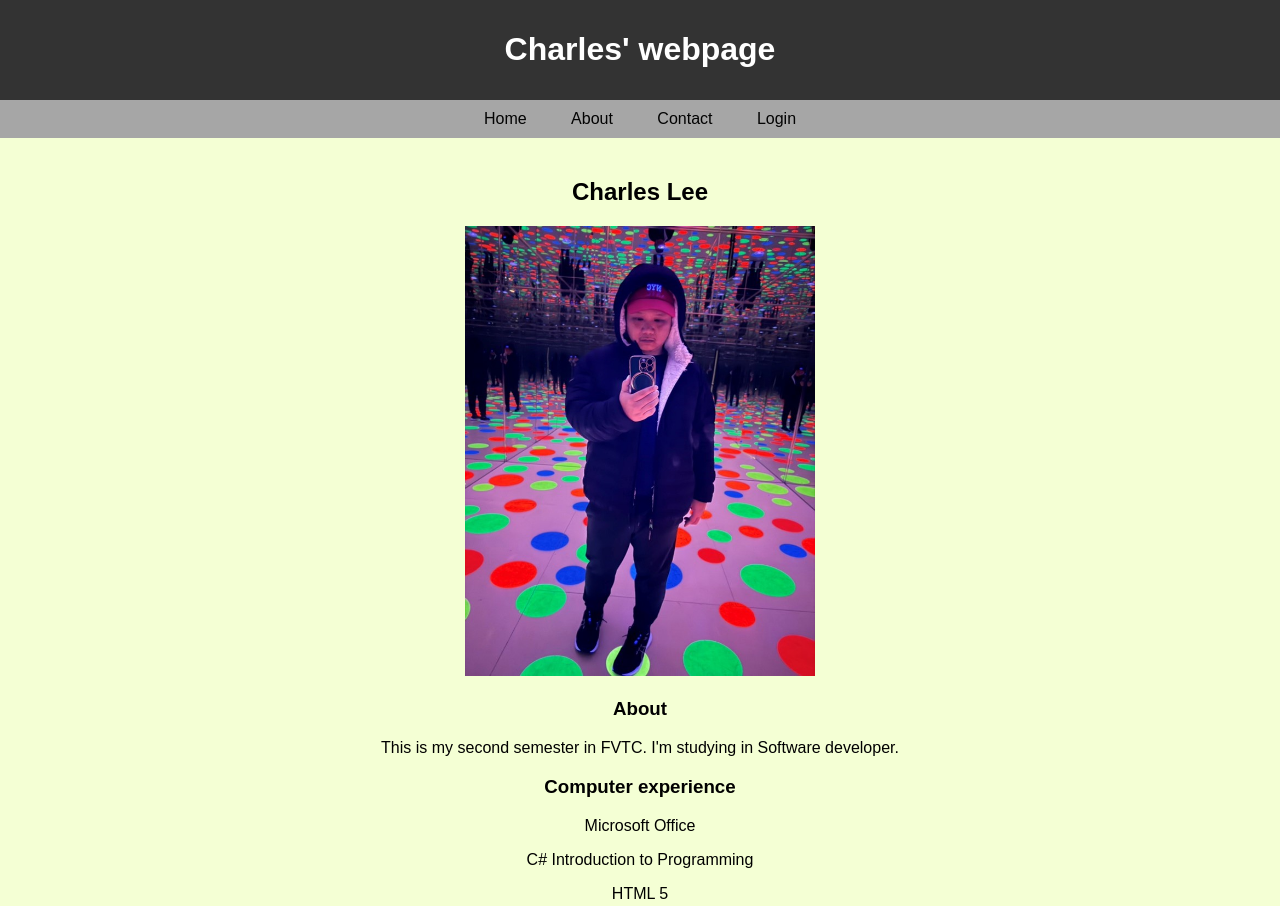
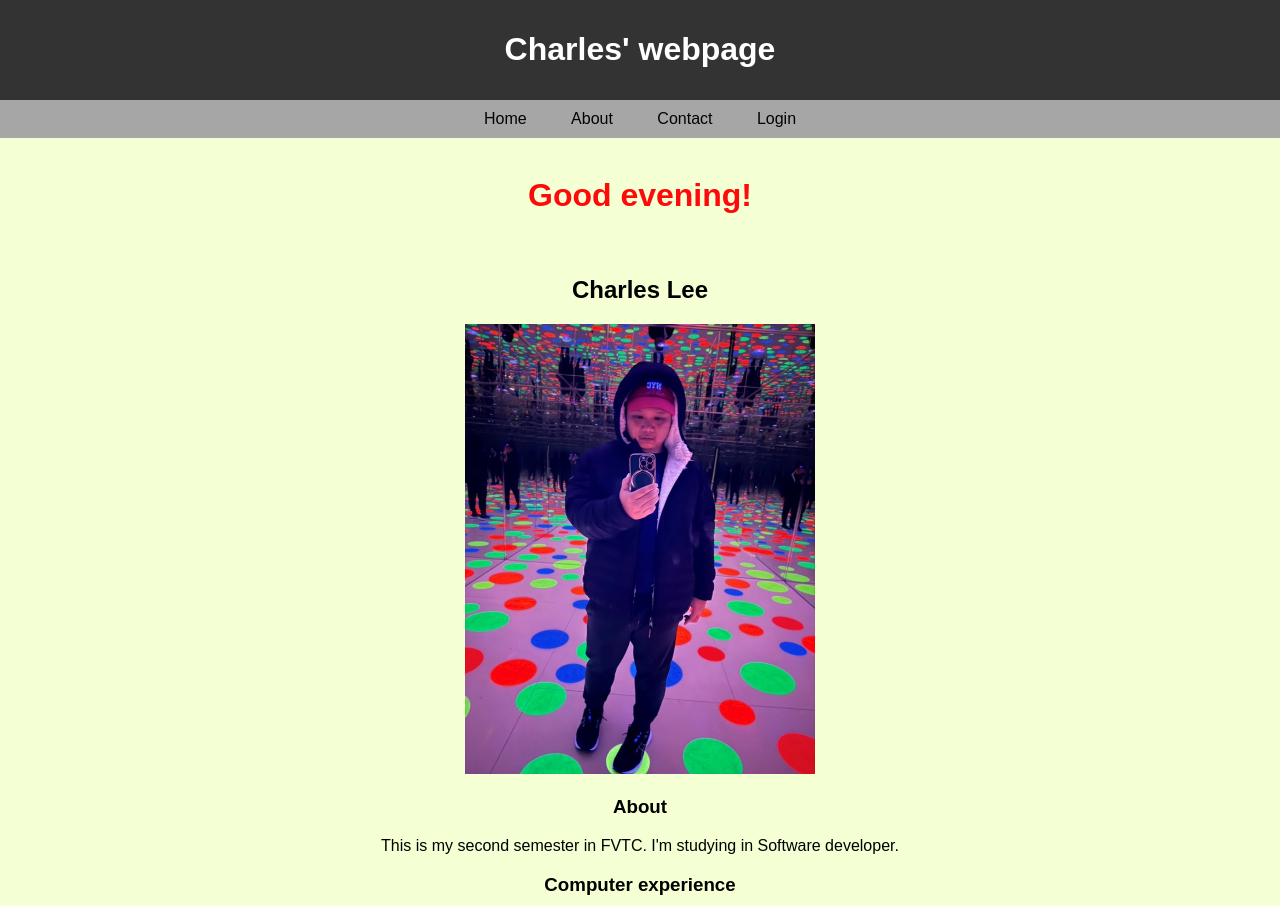
Before and after one commit to Char0513les/char0513les.github.io, a plain HTML site: page index.html in a window 1280 px wide. Shown: the top 906 px of the page. Drawn offline with Linux system fonts and the light colour scheme.

Commit message:
Added welcome div

```diff
--- a/index.html
+++ b/index.html
@@ -16,8 +16,10 @@
         <a href="#" class="active">Home</a>
         <a href="#">About</a>
         <a href="#" id="contact">Contact</a>
-		<a href="#">Login</a>
+        <a href="#">Login</a>
     </nav>
+    <br>
+    <h1><div id="welcome"></div></h1>
 
     <section>
         <h2 class="active">Charles Lee</h2>
@@ -40,8 +42,30 @@
     <footer>
         <div><p>bla</p></div>
 
-        <p>&copy; 2024 Ryan's cool webpage. All rights reserved.</p>
+        <p>&copy; 2024 Charles' cool webpage. All rights reserved.</p>
     </footer>
+
+    <script>
+
+        const hours = new Date().getHours(); // Get the current hour
+
+        const isMorning = hours >= 4 && hours < 12; // is it morning?
+        const isAfternoon = hours >= 12 && hours < 17; // is it afternoon?
+        const isEvening = hours >= 17 || hours < 4; // is it evening?
+
+        const welcomeDiv = document.getElementById('welcome');
+
+        let message = '';
+        if (isMorning) {
+            message = 'Good morning!';
+        } else if (isAfternoon) {
+            message = 'Good afternoon!';
+        } else {
+            message = 'Good evening!';
+        }
+
+        welcomeDiv.textContent = message;
+    </script>
 </body>
 
 </html>
--- a/style.css
+++ b/style.css
@@ -43,3 +43,8 @@ footer {
     padding: 10px;
     text-align: center;
 }
+
+div {
+    text-align: center;
+    color: hsl(0, 100%, 52%);
+}
```
